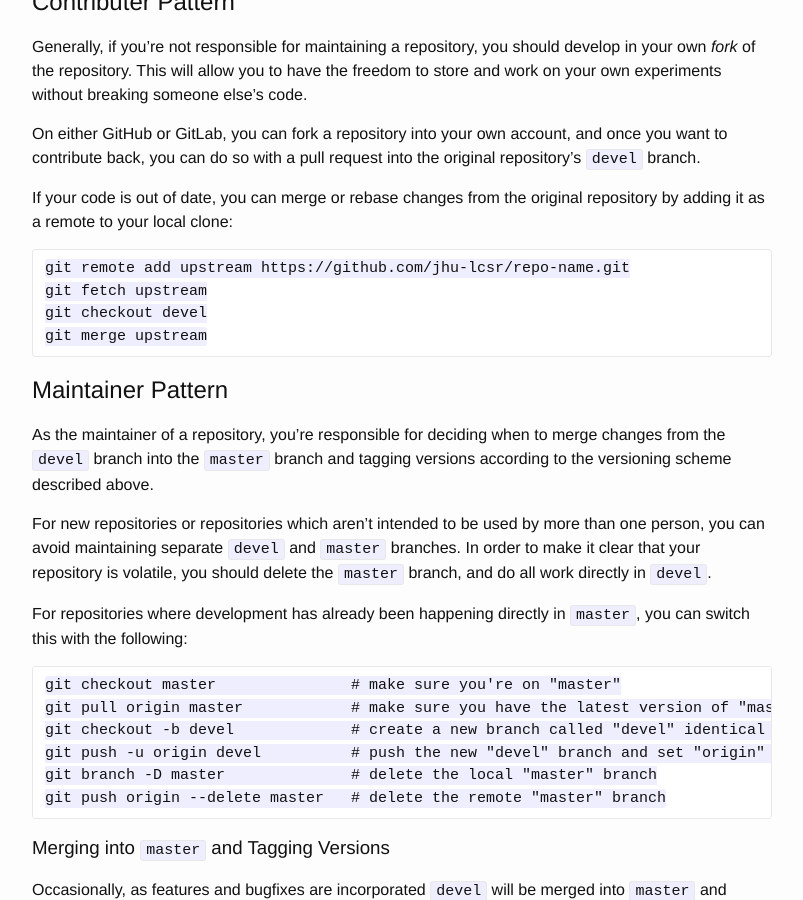
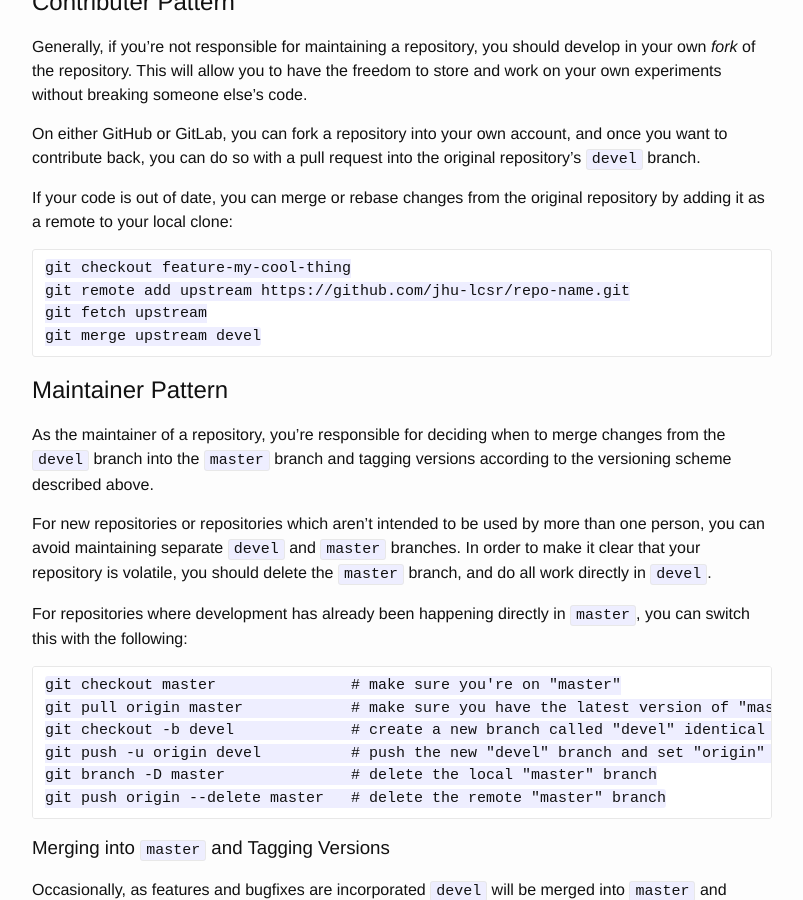
Before and after one commit to jhu-lcsr/jhu-lcsr.github.io, a Jekyll site: the page built from dev_guidelines.md, in a window 1280 px wide and 900 px high, scrolled down 2392 px. Shown: the whole window, without its empty margins (238-1041 px from the left). Built offline with Jekyll 4.4.1, drawn with Linux system fonts in a browser that asks for light colours; Markdown is read by kramdown in place of the engine named in the settings.

Commit message:
Update dev_guidelines.md

````diff
--- a/dev_guidelines.md
+++ b/dev_guidelines.md
@@ -126,10 +126,10 @@ If your code is out of date, you can merge or rebase changes from the original r
 by adding it as a remote to your local clone:
 
 ```
+git checkout feature-my-cool-thing
 git remote add upstream https://github.com/jhu-lcsr/repo-name.git
 git fetch upstream
-git checkout devel
-git merge upstream
+git merge upstream devel
 ```
 
 ## Maintainer Pattern
````
